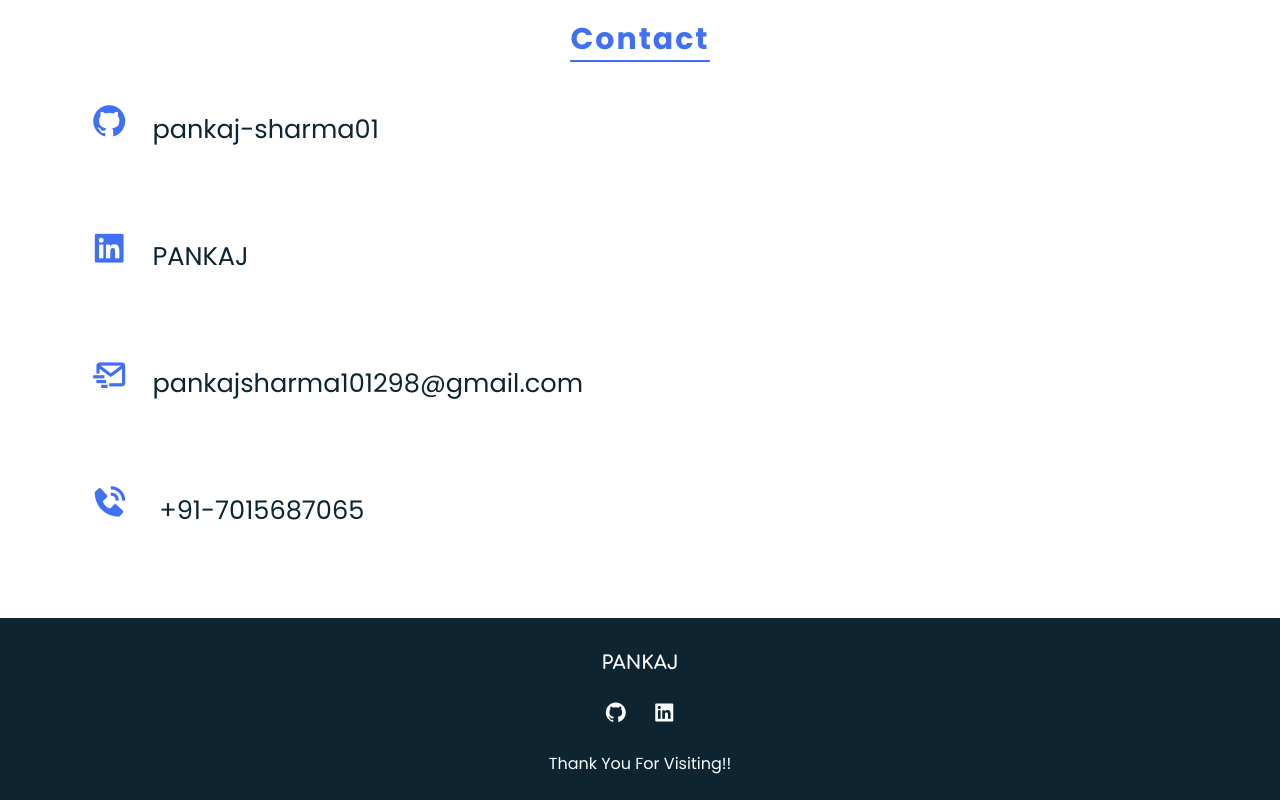
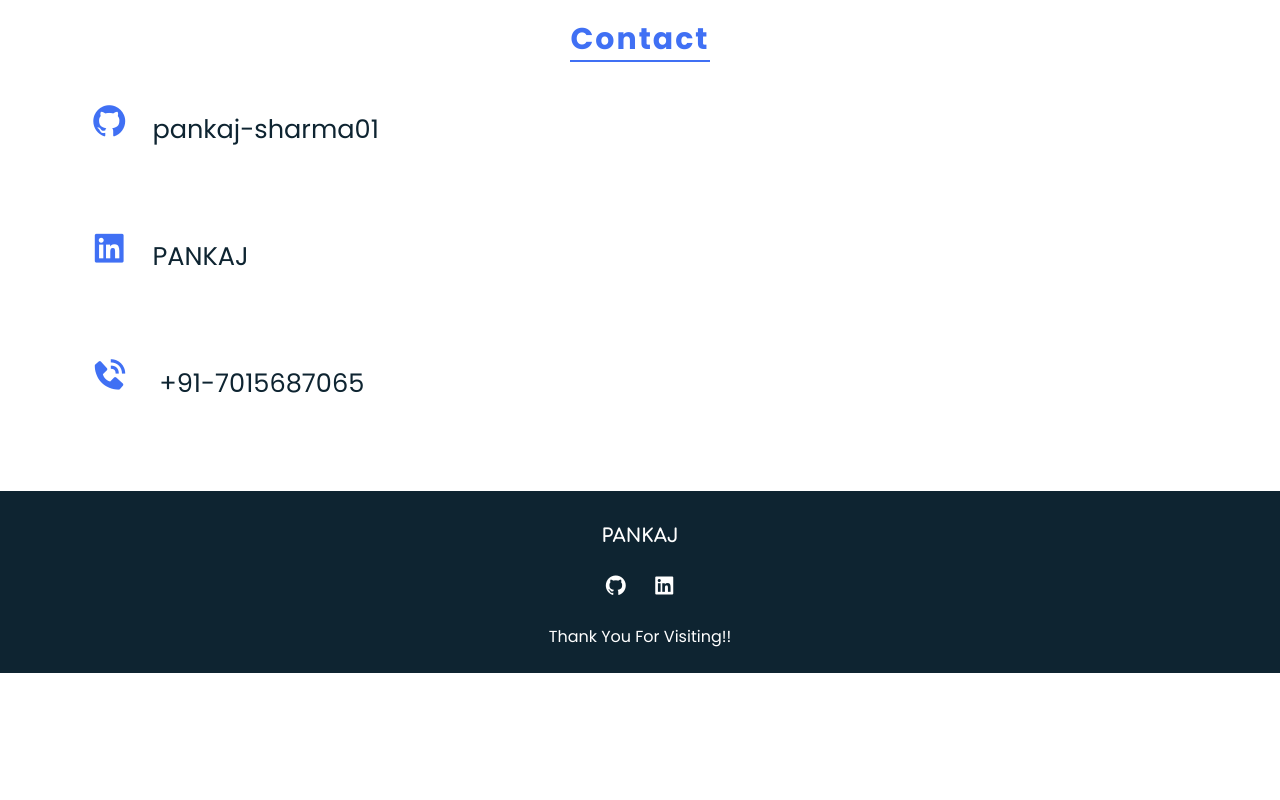
Before and after one commit to PANKAJ-SHARMA01/MyPortfolio-master_1, a plain HTML site: page index.html in a window 1280 px wide. Shown: the part 3063-3863 px from the top of the page. After the commit the page ends 3736 px from the top, so only its background shows below. Drawn offline with nearby package versions, Linux system fonts and the light colour scheme; a web font is replaced by a local one.

Commit message:
Update index.html

```diff
--- a/index.html
+++ b/index.html
@@ -175,7 +175,7 @@
             <a class="xyz" href="https://github.com/PANKAJ-SHARMA01" target="_blank"><i class='bx bxl-github'></i>pankaj-sharma01</a>
 
             <a class="xyz" href="https://www.linkedin.com/in/pankaj-sharma-20557a16a/" target="_blank"><i class='bx bxl-linkedin-square'></i>PANKAJ</a>
-            <a class="xyz pqr" href="https://mail.google.com/mail/u/1/" target="_blank"><i class='bx bx-mail-send' ></i>pankajsharma101298@gmail.com</a>
+
             <a class="xyz" href="#contact"><i class='bx bxs-phone-call'></i> +91-7015687065</a>
         </div>
     </div>
```
